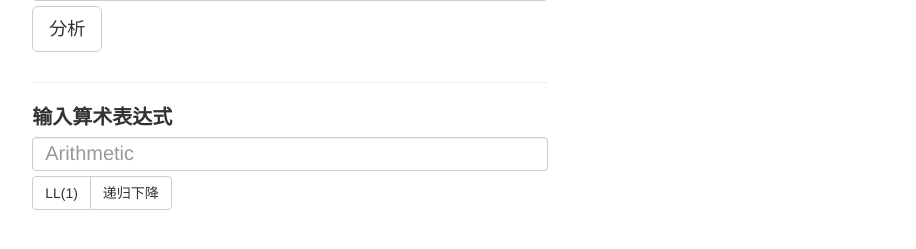
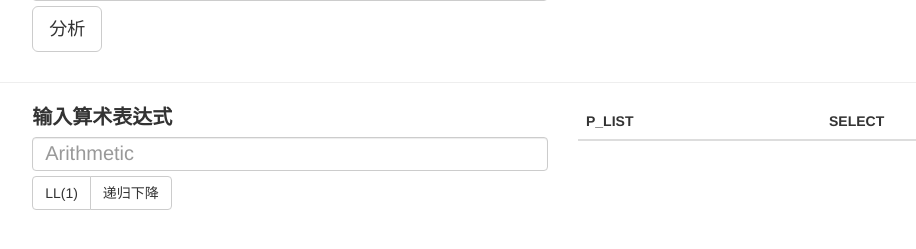
Before and after one commit to BangBOOM/Compiler-Experiment, a Django app: page /compiler/compiler in a window 1280 px wide. Shown: the part 364-613 px from the top of the page, without its empty margins (77-993 px from the left). Run offline with Django 3.2, Linux system fonts and the light colour scheme; lists and menus that the app fills with data are empty.

Commit message:
complete the grammar part

```diff
--- a/compiler/templates/compiler.html
+++ b/compiler/templates/compiler.html
@@ -62,6 +62,18 @@
                         var p = document.createElement("p");
                         p.append('[' + res.res + '] ');
                         $('#res_grammar').append(p);
+                        $('tbody#ll1').empty();
+                        for(i=0;i<res.p_list.length;i++){
+                            var tr=document.createElement("tr");
+                            tr.id=i;
+                            td1=document.createElement("td");
+                            td1.innerText=res.p_list[i][0]+'->'+res.p_list[i][1];
+                            td2=document.createElement("td");
+                            td2.innerText=res.select[i];
+                            tr.append(td1);
+                            tr.append(td2);
+                            $('tbody#ll1').append(tr);
+                        }
                     })
                 }
             }
@@ -74,7 +86,7 @@
                 else {
                     $.getJSON('{% url 'compiler:lexer_json' %}', {'src': src}, function (res) {
                         console.log(res);
-                        $('tbody').empty();
+                        $('tbody#lexer').empty();
                         for (i = 0; i < res.table.length; i++) {
                             var tr = document.createElement("tr");
                             tr.id = i;
@@ -83,7 +95,7 @@
                                 td.innerText = res.table[i][j];
                                 tr.append(td);
                             }
-                            $('tbody').append(tr);
+                            $('tbody#lexer').append(tr);
                         }
                         $('#res').empty();
                         for (i = 0; i < res.res.length; i++) {
@@ -118,20 +130,7 @@
         </div>
         <div id="res" class="fon">
         </div>
-        <hr>
-        <div class="form-group fon">
-            <label for="exampleInputEmail1">输入算术表达式</label>
-            <input class="form-control fon" id="Arithmetic" placeholder="Arithmetic">
-            <div class="btn-group top" role="group" aria-label="...">
-                <button type="button" id="ll1" class="btn btn-default">LL(1)</button>
-                <button type="button" id="re" class="btn btn-default">递归下降</button>
-            </div>
-            <div id="res_grammar" class="fon">
-            </div>
-        </div>
-
     </div>
-
     <div class="col-md-5">
         <table class="table table-hover">
             <thead>
@@ -145,7 +144,34 @@
                 <th>界符p</th>
             </tr>
             </thead>
-            <tbody>
+            <tbody id="lexer">
+            </tbody>
+        </table>
+    </div>
+</div>
+<hr>
+<div class="row top" id="grammar">
+    <div class="col-md-5 col-md-offset-1">
+        <div class="form-group fon">
+            <label for="exampleInputEmail1">输入算术表达式</label>
+            <input class="form-control fon" id="Arithmetic" placeholder="Arithmetic">
+            <div class="btn-group top" role="group" aria-label="...">
+                <button type="button" id="ll1" class="btn btn-default">LL(1)</button>
+                <button type="button" id="re" class="btn btn-default">递归下降</button>
+            </div>
+            <div id="res_grammar" class="fon">
+            </div>
+        </div>
+    </div>
+    <div class="col-md-5">
+        <table class="table table-hover">
+            <thead>
+            <tr id="ll1">
+                <th>P_LIST</th>
+                <th>SELECT</th>
+            </tr>
+            </thead>
+            <tbody id="ll1">
             </tbody>
         </table>
     </div>
--- a/compiler/views.py
+++ b/compiler/views.py
@@ -1,5 +1,5 @@
 from django.shortcuts import render
-from .my_func import lexer,grammar
+from .my_func import lexer, grammar
 from django.http import JsonResponse
 
 
@@ -9,7 +9,8 @@ def make_one_list(lex):
     len = lex.full_list()
     res = []
     for i in range(len):
-        demo = [i+1, lex.IDENTIFIER_LIST[i], lex.CHAR_LIST[i], lex.STRING_LIST[i], lex.CONSTANT_LIST[i], lex.K_LIST[i],
+        demo = [i + 1, lex.IDENTIFIER_LIST[i], lex.CHAR_LIST[i], lex.STRING_LIST[i], lex.CONSTANT_LIST[i],
+                lex.K_LIST[i],
                 lex.P_LIST[i],
                 ]
         res.append(demo)
@@ -24,10 +25,11 @@ def getLexerJson(request):
     table_list = make_one_list(lex)
     return JsonResponse({'res': res_list, 'table': table_list}, safe=False)
 
+
 def dealSrcFromWeb(src):
-    lex=lexer.Lexer()
+    lex = lexer.Lexer()
     lex.get_input_str(src)
-    res=lex.analyse(False)
+    res = lex.analyse(False)
     list_for_grammar = []
     for item in res:
         if item[0] == 'p':
@@ -37,23 +39,36 @@ def dealSrcFromWeb(src):
     list_for_grammar.append('#')
     return list_for_grammar
 
+
 def getReJson(request):
+    '''
+    递归子程序
+    :param request:
+    :return: acc or error
+    '''
     src = request.GET['src'].strip()
-    list_for_grammar=dealSrcFromWeb(src)
+    list_for_grammar = dealSrcFromWeb(src)
     path = "D:\CSE\jetbrains\pycharm\webforcomplier\compiler\my_func\grammar_static\grammar.txt"
-    re=grammar.RecursiveSubroutineFunc(path)
-    re.INPUT=list_for_grammar
-    res=re.analyse()
-    return JsonResponse({'res':res},safe=False)
+    re = grammar.RecursiveSubroutineFunc(path)
+    re.INPUT = list_for_grammar
+    res = re.analyse()
+    return JsonResponse({'res': res}, safe=False)
+
 
 def getLL1Json(request):
-    src=request.GET['src'].strip()
-    list_for_grammar=dealSrcFromWeb(src)
-    path="D:\CSE\jetbrains\pycharm\webforcomplier\compiler\my_func\grammar_static\grammar.txt"
-    ll_1=grammar.LL1(path)
+    '''
+    LL1分析法
+    :param request:
+    :return:select table
+    '''
+    src = request.GET['src'].strip()
+    list_for_grammar = dealSrcFromWeb(src)
+    path = "D:\CSE\jetbrains\pycharm\webforcomplier\compiler\my_func\grammar_static\grammar.txt"
+    ll_1 = grammar.LL1(path)
     ll_1.initAnalysisTable()
-    res=ll_1.analyzeInputString(list_for_grammar)
-    return  JsonResponse({'res':res},safe=False)
+    select=[list(item) for item in ll_1.SELECT]
+    res = ll_1.analyzeInputString(list_for_grammar)
+    return JsonResponse({'res': res, 'select': select, 'p_list': ll_1.P_LIST}, safe=False)
 
 
 def index(request):
```
